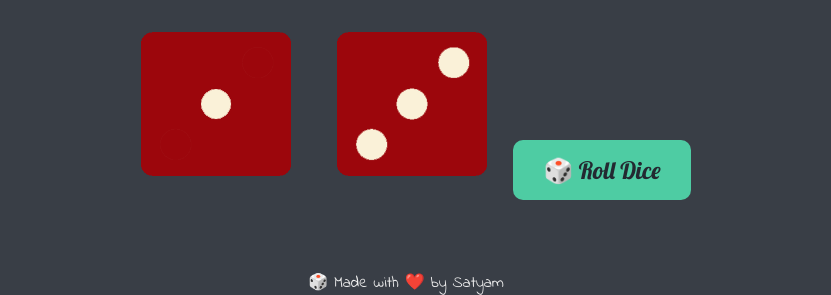
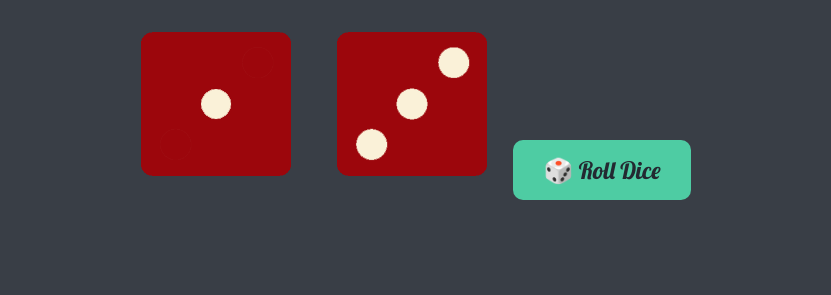
Before and after one commit to satyamsingh1246/Dice-challenge, a plain HTML site: page index.html in a window 1280 px wide. Shown: the part 532-827 px from the top of the page, without its empty margins (234-1065 px from the left). After the commit the page ends 800 px from the top, so only its background shows below. Drawn offline with Linux system fonts and the light colour scheme.

Commit message:
Update index.html

```diff
--- a/index.html
+++ b/index.html
@@ -26,7 +26,7 @@
       <button onclick="rollDice()">🎲 Roll Dice</button>
     </div>
 
-    <footer>🎲 Made with ❤️ by Satyam</footer>
+
 
     <script src="index.js"></script>
   </body>
```
